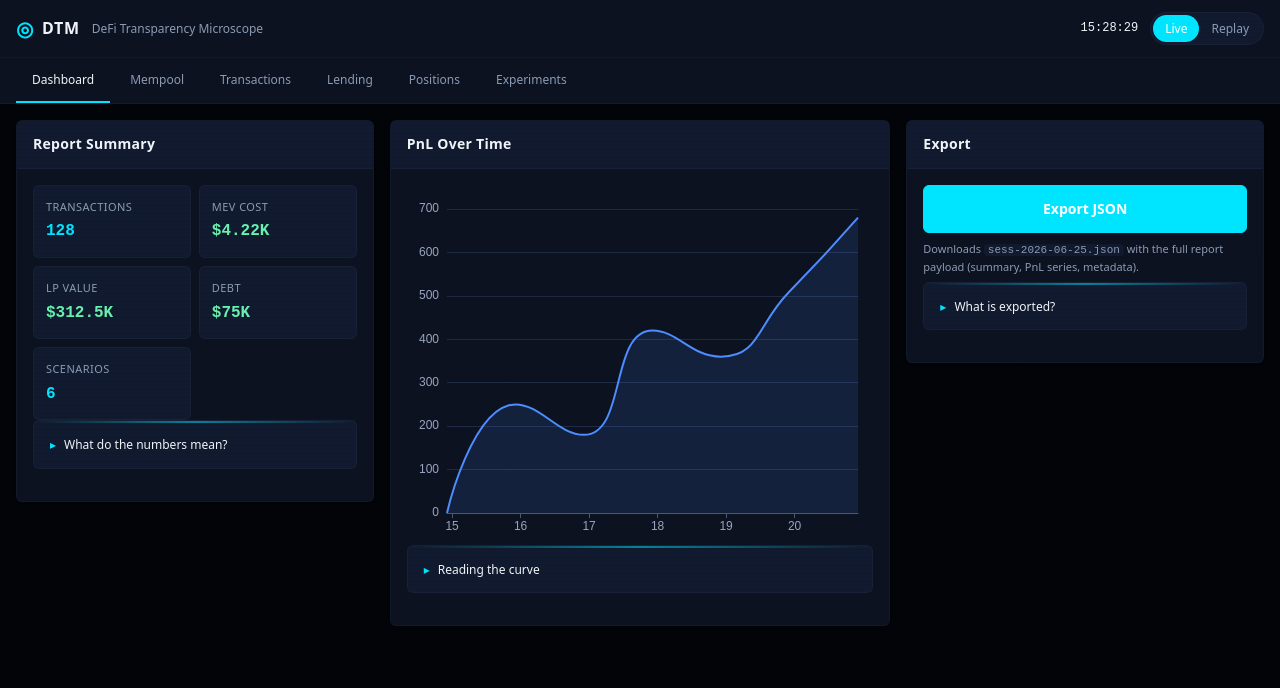
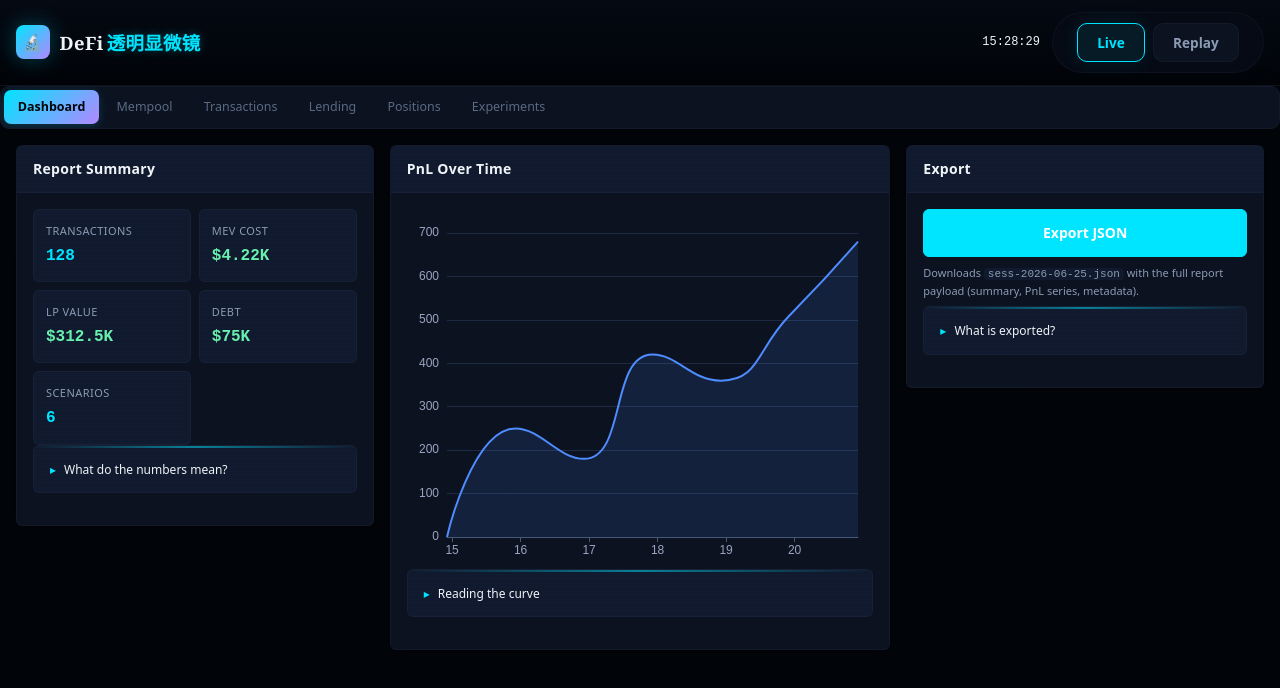
Before and after one commit to pengwow/defi-transparency-microscope, a React (Vite) app in the folder frontend/: page / in a window 1280 px wide. Shown: the top 688 px of the page. Built offline with nearby package versions, Linux system fonts and the light colour scheme.

Commit message:
feat(frontend): rewrite Header with microscope logo and 一键实验 button

```diff
--- a/frontend/src/components/common/Header.tsx
+++ b/frontend/src/components/common/Header.tsx
@@ -1,9 +1,11 @@
 /**
- * Header — top app bar with logo and (optional) right-side actions.
+ * Header — top app bar with microscope logo and (optional) right-side actions.
  *
  * The Header is intentionally dumb: it accepts `right` as a render
  * slot so the live clock, mode bar, etc. can be composed by the page
- * that owns them.
+ * that owns them.  An optional `onStartDemo` button (the coral
+ * "一键实验" pill from DTM_Demo.html) can be wired to start a guided
+ * experiment when `demoRunning` flips true the pill turns lime.
  */
 
 import type { ReactNode } from 'react';
@@ -11,19 +13,45 @@ import type { ReactNode } from 'react';
 export interface HeaderProps {
   /** Optional content rendered on the right side (clock, mode bar). */
   right?: ReactNode;
+  /** Click handler for the "一键实验" demo button. */
+  onStartDemo?: () => void;
+  /** When true, the demo button shows the "playing" lime state. */
+  demoRunning?: boolean;
 }
 
-export function Header({ right }: HeaderProps) {
+export function Header({ right, onStartDemo, demoRunning }: HeaderProps) {
+  const showDemoBtn = typeof onStartDemo === 'function';
   return (
     <header className="dtm-header" data-testid="app-header">
       <div className="dtm-header-left">
-        <span className="dtm-header-logo" aria-label="DTM">
-          <span className="dtm-header-logo-mark">◎</span>
-          <span className="dtm-header-logo-text">DTM</span>
+        <span
+          className="dtm-header-logo"
+          aria-label="DeFi 透明显微镜 logo"
+          data-testid="app-header-logo"
+        >
+          <span className="dtm-header-logo-mark">🔬</span>
+          <span className="dtm-header-logo-text">
+            <span className="dtm-header-logo-text-dim">DeFi</span>
+            <span className="dtm-header-logo-text-bright">透明显微镜</span>
+          </span>
         </span>
-        <span className="dtm-header-subtitle muted">DeFi Transparency Microscope</span>
       </div>
-      {right && <div className="dtm-header-right">{right}</div>}
+      {(showDemoBtn || right) && (
+        <div className="dtm-header-right">
+          {showDemoBtn && (
+            <button
+              type="button"
+              className={`dtm-header-demo-btn${demoRunning ? ' is-playing' : ''}`}
+              onClick={onStartDemo}
+              data-testid="app-header-demo-btn"
+              aria-pressed={demoRunning ? true : undefined}
+            >
+              {demoRunning ? '✓ 实验进行中' : '▶ 一键实验'}
+            </button>
+          )}
+          {right}
+        </div>
+      )}
     </header>
   );
 }
--- a/frontend/src/components/common/common.css
+++ b/frontend/src/components/common/common.css
@@ -278,3 +278,261 @@
   font-size: var(--font-size-sm);
   line-height: 1.5;
 }
+
+/* ============================================================
+ * Batch 2 — DTM_Demo port (Phase 1.5–1.8)
+ *
+ * Styles for the rewritten Header / NavTabs / ModeBar / LoadingScreen.
+ * All classes use the .dtm- prefix.  Existing rules above are kept
+ * untouched so older code paths remain green during the transition.
+ * ============================================================ */
+
+/* ----- Header (demo) ----- */
+.dtm-header {
+  background: linear-gradient(180deg, rgba(6, 10, 20, 0.95), transparent);
+  border-bottom: 1px solid var(--dtm-rule);
+  position: sticky;
+  top: 0;
+  z-index: 100;
+  backdrop-filter: blur(20px);
+  flex-wrap: wrap;
+  gap: 0.5rem;
+}
+
+.dtm-header-logo {
+  display: inline-flex;
+  align-items: center;
+  gap: 0.6rem;
+  font-family: var(--dtm-font-display);
+  font-size: 1.15rem;
+  font-weight: 700;
+  letter-spacing: 0.02em;
+}
+
+.dtm-header-logo-mark {
+  width: 34px;
+  height: 34px;
+  border-radius: 8px;
+  background: linear-gradient(135deg, var(--dtm-cyan), var(--dtm-purple));
+  display: inline-flex;
+  align-items: center;
+  justify-content: center;
+  font-size: 1rem;
+  box-shadow: 0 0 20px rgba(0, 229, 255, 0.25);
+  animation: dtm-logoPulse 3s ease-in-out infinite;
+}
+
+.dtm-header-logo-text {
+  display: inline-flex;
+  align-items: baseline;
+  gap: 0.2rem;
+}
+
+.dtm-header-logo-text-dim {
+  color: var(--dtm-ink);
+}
+
+.dtm-header-logo-text-bright {
+  color: var(--dtm-cyan);
+  text-shadow: 0 0 10px rgba(0, 229, 255, 0.3);
+}
+
+.dtm-header-demo-btn {
+  padding: 0.45rem 1rem;
+  border-radius: 8px;
+  background: linear-gradient(135deg, rgba(255, 94, 94, 0.15), rgba(255, 171, 64, 0.1));
+  border: 1px solid rgba(255, 94, 94, 0.3);
+  color: var(--dtm-coral);
+  font-size: 0.78rem;
+  font-weight: 700;
+  cursor: pointer;
+  transition: all 0.3s;
+  font-family: var(--dtm-font-sans);
+  display: inline-flex;
+  align-items: center;
+  gap: 0.4rem;
+  animation: dtm-demoPulse 2s ease-in-out infinite;
+  white-space: nowrap;
+}
+
+.dtm-header-demo-btn:hover {
+  transform: translateY(-1px);
+  box-shadow: 0 4px 20px rgba(255, 94, 94, 0.3);
+}
+
+.dtm-header-demo-btn.is-playing {
+  background: linear-gradient(135deg, rgba(105, 240, 174, 0.15), rgba(0, 229, 255, 0.1));
+  border-color: rgba(105, 240, 174, 0.3);
+  color: var(--dtm-lime);
+  animation: none;
+}
+
+/* ----- NavTabs (demo) ----- */
+.dtm-nav-tabs {
+  display: flex;
+  gap: 0.25rem;
+  background: var(--dtm-bg-surface);
+  border: 1px solid var(--dtm-rule);
+  border-radius: 9px;
+  padding: 0.2rem;
+  overflow-x: auto;
+  -webkit-overflow-scrolling: touch;
+  scrollbar-width: none;
+  border-bottom: 1px solid var(--dtm-rule);
+}
+
+.dtm-nav-tabs::-webkit-scrollbar {
+  display: none;
+}
+
+.dtm-nav-tab {
+  padding: 0.45rem 0.85rem;
+  border-radius: 7px;
+  font-size: 0.78rem;
+  font-weight: 500;
+  color: var(--dtm-muted);
+  cursor: pointer;
+  transition: all 0.25s;
+  border: none;
+  background: transparent;
+  font-family: var(--dtm-font-sans);
+  white-space: nowrap;
+}
+
+.dtm-nav-tab:hover {
+  color: var(--dtm-sub);
+  background: var(--dtm-bg-hover);
+}
+
+.dtm-nav-tab.is-active {
+  color: var(--dtm-bg-deep);
+  background: linear-gradient(135deg, var(--dtm-cyan), var(--dtm-purple));
+  font-weight: 700;
+  box-shadow: 0 2px 10px rgba(0, 229, 255, 0.18);
+}
+
+/* ----- ModeBar (demo) ----- */
+.dtm-mode-bar {
+  display: flex;
+  align-items: center;
+  justify-content: center;
+  gap: 0.5rem;
+  padding: 0.6rem 1.5rem;
+  background: var(--dtm-bg-mid);
+  border-bottom: 1px solid var(--dtm-rule);
+  position: relative;
+  z-index: 1;
+  flex-wrap: wrap;
+}
+
+.dtm-mode-option {
+  padding: 0.5rem 1.2rem;
+  border-radius: 10px;
+  font-size: 0.85rem;
+  font-weight: 700;
+  cursor: pointer;
+  transition: all 0.3s;
+  border: 1px solid var(--dtm-rule);
+  background: var(--dtm-bg-surface);
+  color: var(--dtm-sub);
+  font-family: var(--dtm-font-sans);
+  display: inline-flex;
+  align-items: center;
+  gap: 0.4rem;
+  flex: 1;
+  justify-content: center;
+  max-width: 400px;
+}
+
+.dtm-mode-option:hover {
+  border-color: var(--dtm-glow);
+}
+
+.dtm-mode-option.is-active {
+  border-color: var(--dtm-cyan);
+  background: rgba(0, 229, 255, 0.08);
+  color: var(--dtm-cyan);
+  box-shadow: 0 0 20px rgba(0, 229, 255, 0.1);
+}
+
+.dtm-mode-option:disabled {
+  opacity: 0.5;
+  cursor: not-allowed;
+}
+
+.dtm-mode-indicator {
+  width: 8px;
+  height: 8px;
+  border-radius: 50%;
+  background: var(--dtm-muted);
+  display: inline-block;
+}
+
+.dtm-mode-option.is-active .dtm-mode-indicator {
+  background: var(--dtm-lime);
+  box-shadow: 0 0 8px var(--dtm-lime);
+  animation: dtm-pdot 1.5s ease-in-out infinite;
+}
+
+/* ----- LoadingScreen (demo) ----- */
+.dtm-loading-screen {
+  position: fixed;
+  inset: 0;
+  z-index: 10000;
+  background: var(--dtm-bg-deep);
+  display: flex;
+  flex-direction: column;
+  align-items: center;
+  justify-content: center;
+  transition: opacity 1s ease-out;
+}
+
+.dtm-loading-screen.is-hidden {
+  opacity: 0;
+  pointer-events: none;
+}
+
+.dtm-loading-logo {
+  width: 80px;
+  height: 80px;
+  border-radius: 20px;
+  background: linear-gradient(135deg, var(--dtm-cyan), var(--dtm-purple));
+  display: flex;
+  align-items: center;
+  justify-content: center;
+  font-size: 2.5rem;
+  box-shadow: 0 0 60px rgba(0, 229, 255, 0.3);
+  animation: dtm-loadingPulse 2s ease-in-out infinite;
+  margin-bottom: 2rem;
+}
+
+.dtm-loading-title {
+  font-family: var(--dtm-font-display);
+  font-size: 1.8rem;
+  color: var(--dtm-cyan);
+  text-shadow: 0 0 20px rgba(0, 229, 255, 0.3);
+  margin: 0 0 1rem;
+  font-weight: 700;
+  letter-spacing: 0.02em;
+}
+
+.dtm-loading-subtitle {
+  color: var(--dtm-muted);
+  font-size: 0.9rem;
+  margin: 0 0 1.5rem;
+}
+
+.dtm-loading-bar {
+  width: 200px;
+  height: 3px;
+  background: var(--dtm-bg-card);
+  border-radius: 2px;
+  overflow: hidden;
+}
+
+.dtm-loading-bar-fill {
+  height: 100%;
+  background: linear-gradient(90deg, var(--dtm-cyan), var(--dtm-purple));
+  width: 0%;
+  animation: dtm-loadProgress 2s ease-out forwards;
+}
```
Also changed, not shown: 1 other file (tests, documents, lock files or other folders).
